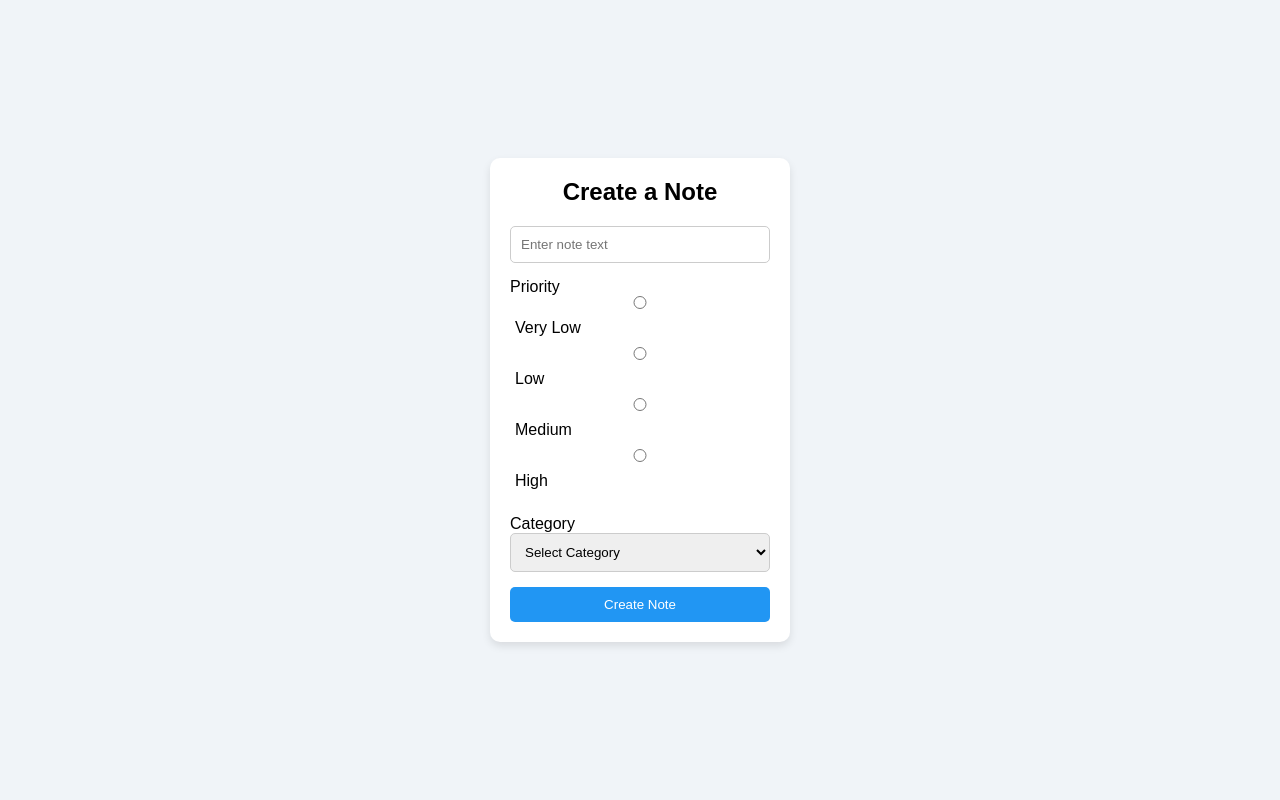
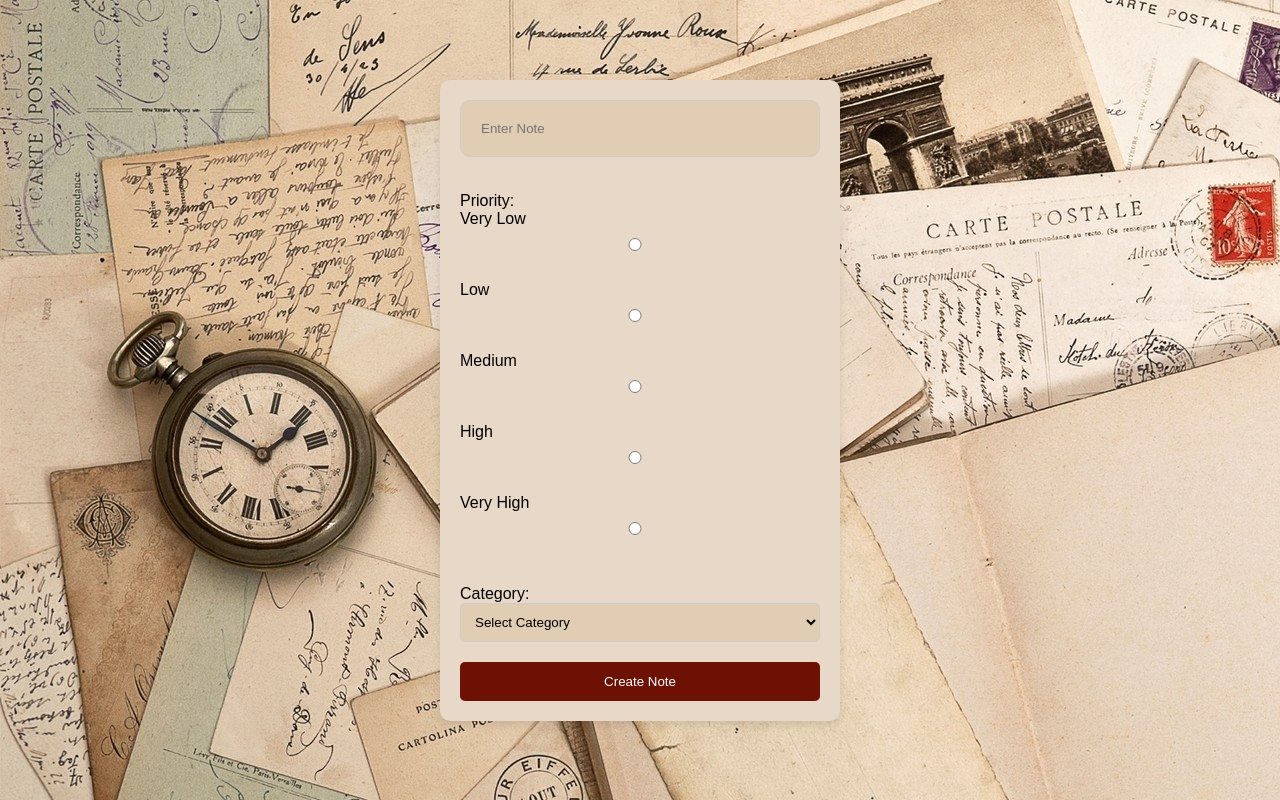
Before and after one commit to Carole-Bou-Shakra/notepad, a plain HTML site: page index.html in a window 1280 px wide. Both pictures are taken after typing "Sample", "Sample123" into the empty fields and a click on the button "Login". Drawn offline with Linux system fonts and the light colour scheme.

Commit message:
addition of background

```diff
--- a/index.html
+++ b/index.html
@@ -23,36 +23,41 @@
     <div class="container">
         <!-- Note Section -->
         <div class="note-section">
-            <h2>Create a Note</h2>
-            <form id="note-form">
-                <input type="text" id="note-text" placeholder="Enter note text" required>
+            <input type="text" id="Enter Note" placeholder="Enter Note" required>
 
-                <label>Priority</label>
+            <div class="priority-container">
+              <label>Priority:</label>
               <div class="priority-options">
-                    <input type="radio" id="very-low" name="priority" value="Very Low" required>
                 <label for="very-low">Very Low</label>
+                <input type="radio" id="very-low" name="priority" value="very-low">
 
-                    <input type="radio" id="low" name="priority" value="Low">
                 <label for="low">Low</label>
+                <input type="radio" id="low" name="priority" value="low">
 
-                    <input type="radio" id="medium" name="priority" value="Medium">
                 <label for="medium">Medium</label>
+                <input type="radio" id="medium" name="priority" value="medium">
 
-                    <input type="radio" id="high" name="priority" value="High">
                 <label for="high">High</label>
+                <input type="radio" id="high" name="priority" value="high">
+
+                <label for="very-high">Very High</label>
+                <input type="radio" id="very-high" name="priority" value="very-high">
+              </div>
             </div>
 
-                <label for="category">Category</label>
-                <select id="category" name="category" required>
-                    <option value="">Select Category</option>
-                    <option value="red">Red</option>
-                    <option value="white">White</option>
-                    <option value="green">Green</option>
+            <div class="category">
+              <label for="category">Category:</label>
+              <select id="category">
+                <option value="" disabled selected>Select Category</option>
+                <option value="work">Photography</option>
+                <option value="personal">Personal</option>
+                <option value="traveler">Traveler</option>
               </select>
+            </div>
 
-                <button type="submit">Create Note</button>
-            </form>
+            <button>Create Note</button>
           </div>
+
     </div>
 
     <script>
--- a/style.css
+++ b/style.css
@@ -22,7 +22,7 @@ body, html {
     display: flex;
     justify-content: center;
     align-items: center;
-    background-image: url('background pic.jpg'); /* Background image */
+    background-image: url('backgroundpic.jpg'); /* Background image */
     background-size: cover; /* Ensure the image covers the form */
     background-position: center; /* Center the image */
     position: relative;
@@ -69,55 +69,77 @@ body, html {
     height: 100vh;
     align-items: center;
     justify-content: space-evenly;
+    background-image: url(backgroundnote.jpg);
 }
 
 /* Note Section */
+/* Container for the note section */
 .note-section {
-    background: #fff;
+    background-color:rgba(232,216,199,255);
     padding: 20px;
     border-radius: 10px;
     box-shadow: 0 4px 8px rgba(0, 0, 0, 0.1);
-    width: 300px;
+    max-width: 400px;
+    margin: 0 auto;
 }
 
-.note-section h2 {
-    text-align: center;
+/* Text area for the note */
+.note-section input {
+    width: 100%;
+    padding: 20px;
+     border: 1px solid #ccc;
+    border-radius: 10px;
     margin-bottom: 20px;
+    background-color: rgb(225,204,180);
 }
 
-.note-section input, select {
+/* Priority section */
+.priority-container {
+    margin-bottom: 30px;
+    margin-top: 15px;
     width: 100%;
-    padding: 10px;
-    margin-bottom: 15px;
-    border: 1px solid #ccc;
-    border-radius: 5px;
 }
 
 .priority-options {
     display: flex;
-    flex-direction: column;
-    margin-bottom: 15px;
+    gap: 10px; /* Space between each label and radio button */
+    align-items: center; /* Vertically align the label text and radio button */
+    flex-wrap: wrap;
 }
 
 .priority-options label {
-    margin-left: 5px;
-    margin-bottom: 10px;
+    display: flex;
+    align-items: center; /* Vertically align the label text and radio button */
 }
 
-.priority-options input {
-    margin-bottom: 10px;
+.priority-options input[type="radio"] {
+    margin-right: 10px; /* Space between the radio button and its label */
 }
 
-.note-section button {
+
+/* Category section */
+.category {
+    margin-bottom: 20px;
+}
+.category select {
     width: 100%;
     padding: 10px;
-    background-color: #2196f3;
+    border-radius: 5px;
+    border: 1px solid #ccc;
+    background-color: rgb(225,204,180);
+}
+
+/* Button styling */
+button {
+    width: 100%;
+    padding: 12px;
+    background-color: rgba(108,17,4,255);
     color: white;
     border: none;
     border-radius: 5px;
     cursor: pointer;
 }
 
-.note-section button:hover {
-    background-color: #1976d2;
+button:hover {
+    background-color: rgba(187,176,148,255);
 }
```
Also changed, not shown: backgroundnote.jpg (added), backgroundpic.jpg (added). Lines whose indentation alone changed are shown as unchanged.
